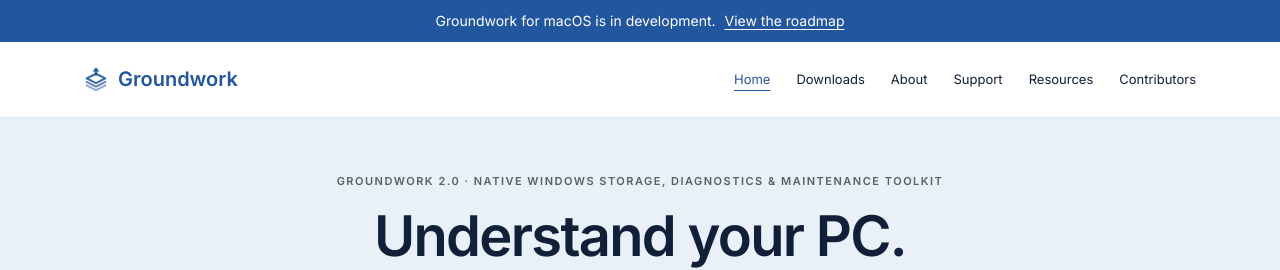
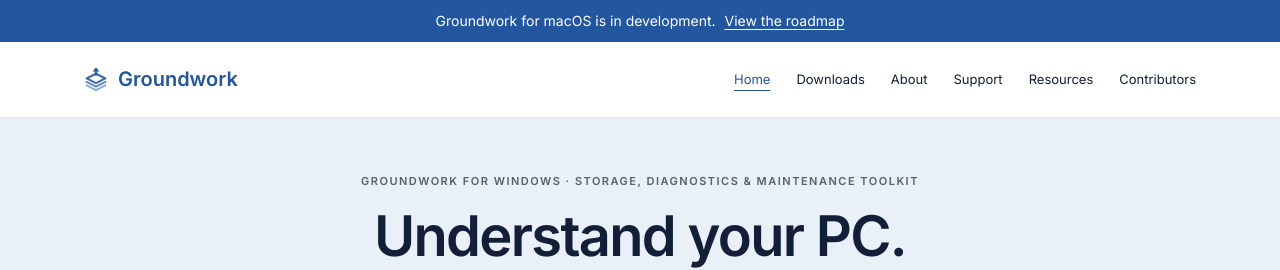
Before and after one commit to ttnhan227/Groundwork, a React (Vite) app in the folder client/: page / in a window 1280 px wide. Shown: the top 270 px of the page. Built offline with nearby package versions, Linux system fonts and the light colour scheme.

Commit message:
fix(web): remove hardcoded version from landing eyebrow

```diff
--- a/client/src/pages/LandingPage.tsx
+++ b/client/src/pages/LandingPage.tsx
@@ -22,7 +22,7 @@ export function LandingPage({
       <section className="product-showcase">
         <div className="product-first-glance">
           <p className="product-eyebrow">
-            Groundwork 2.0 · Native Windows storage, diagnostics &amp; maintenance toolkit
+            Groundwork for Windows · Storage, diagnostics &amp; maintenance toolkit
           </p>
           <h1>
             Understand your PC.
```
